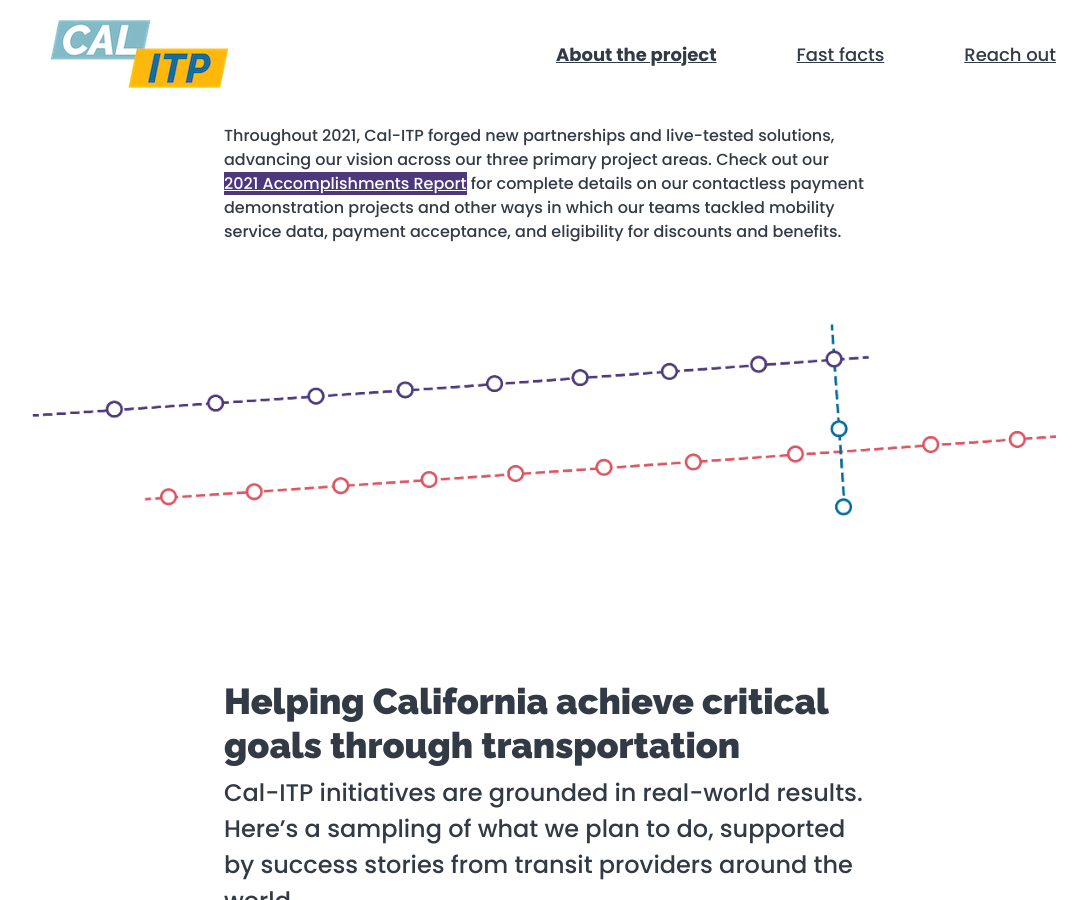
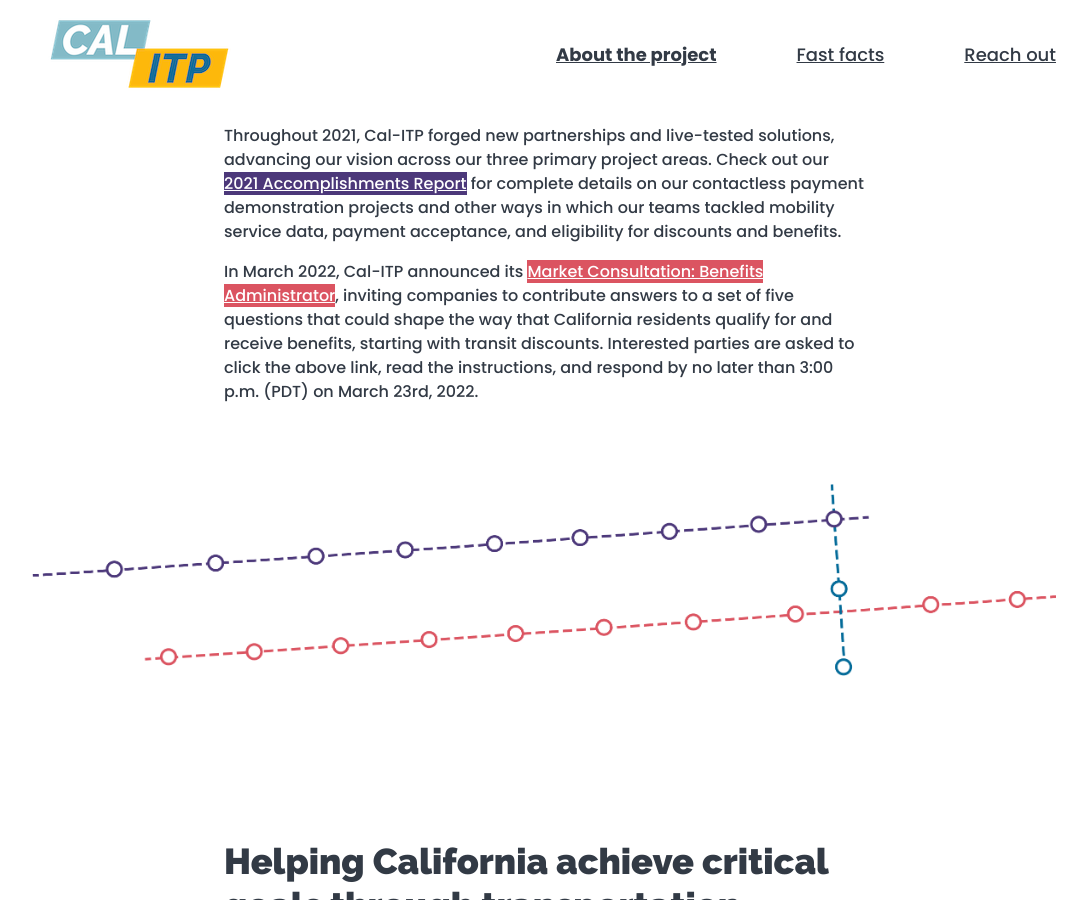
Before and after one commit to cal-itp/calitp.org, a Jekyll site: the page built from index.html, in a window 1280 px wide and 900 px high, scrolled down 3811 px. Shown: the whole window, without its empty margins (96-1183 px from the left). Built offline with Jekyll 4.4.1, drawn with Linux system fonts in a browser that asks for light colours.

Commit message:
feat(content): Benefits Admin market consultation

```diff
--- a/index.html
+++ b/index.html
@@ -98,6 +98,8 @@
     <p>In 2020, Cal-ITP and partners gathered input from marketplace companies to gauge capabilities and interest in supporting payment issuance. The findings were documented in Cal-ITP’s <a rel="noreferrer" target="_blank" class="green-link" href="https://dot.ca.gov/-/media/dot-media/cal-itp/documents/cal-itp-payment-issuance-market-sounding-response-summary-report-final-a11y.pdf">3rd Market Sounding Report: Payment Issuance for California Transit</a> and led to Cal-ITP collaborating with the California Air Resources Board (CARB) in 2021 to understand the market for mobility accounts. Highlights from interviews with companies, transit agencies, and nonprofit and academic stakeholders can be found in the <a rel="noreferrer" target="_blank" class="blue-link" href="{{ site.baseurl }}/assets/Mobility.Accounts.Market.Sounding.Summary.Report.pdf">Market Sounding Report: Mobility Accounts</a>.</p>
 
     <p>Throughout 2021, Cal-ITP forged new partnerships and live-tested solutions, advancing our vision across our three primary project areas. Check out our <a rel="noreferrer" target="_blank" class="purple-link" href="{{ site.baseurl }}/assets/Cal-ITP.2021.Accomplishments.Report.pdf">2021 Accomplishments Report</a> for complete details on our contactless payment demonstration projects and other ways in which our teams tackled mobility service data, payment acceptance, and eligibility for discounts and benefits.</p>
+
+    <p>In March 2022, Cal-ITP announced its <a rel="noreferrer" target="_blank" class="red-link" href="{{ site.baseurl }}/assets/Cal-ITP.Market.Consultation.Benefits.Administrator.pdf">Market Consultation: Benefits Administrator</a>, inviting companies to contribute answers to a set of five questions that could shape the way that California residents qualify for and receive benefits, starting with transit discounts. Interested parties are asked to click the above link, read the instructions, and respond by no later than 3:00 p.m. (PDT) on March 23rd, 2022.</p>
   </section>
 
   <picture class="railway">
```
Also changed, not shown: 1 other file.
